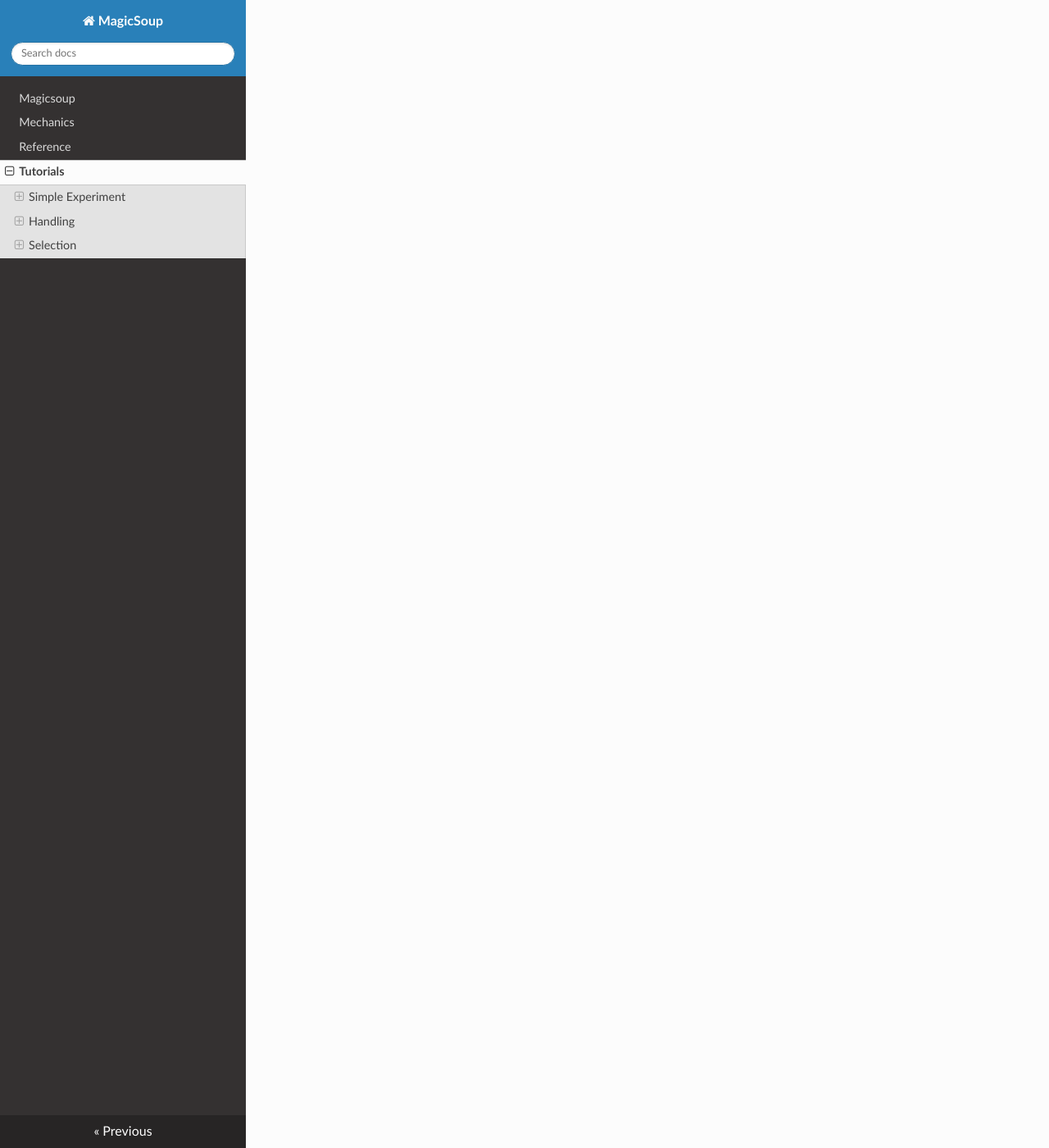
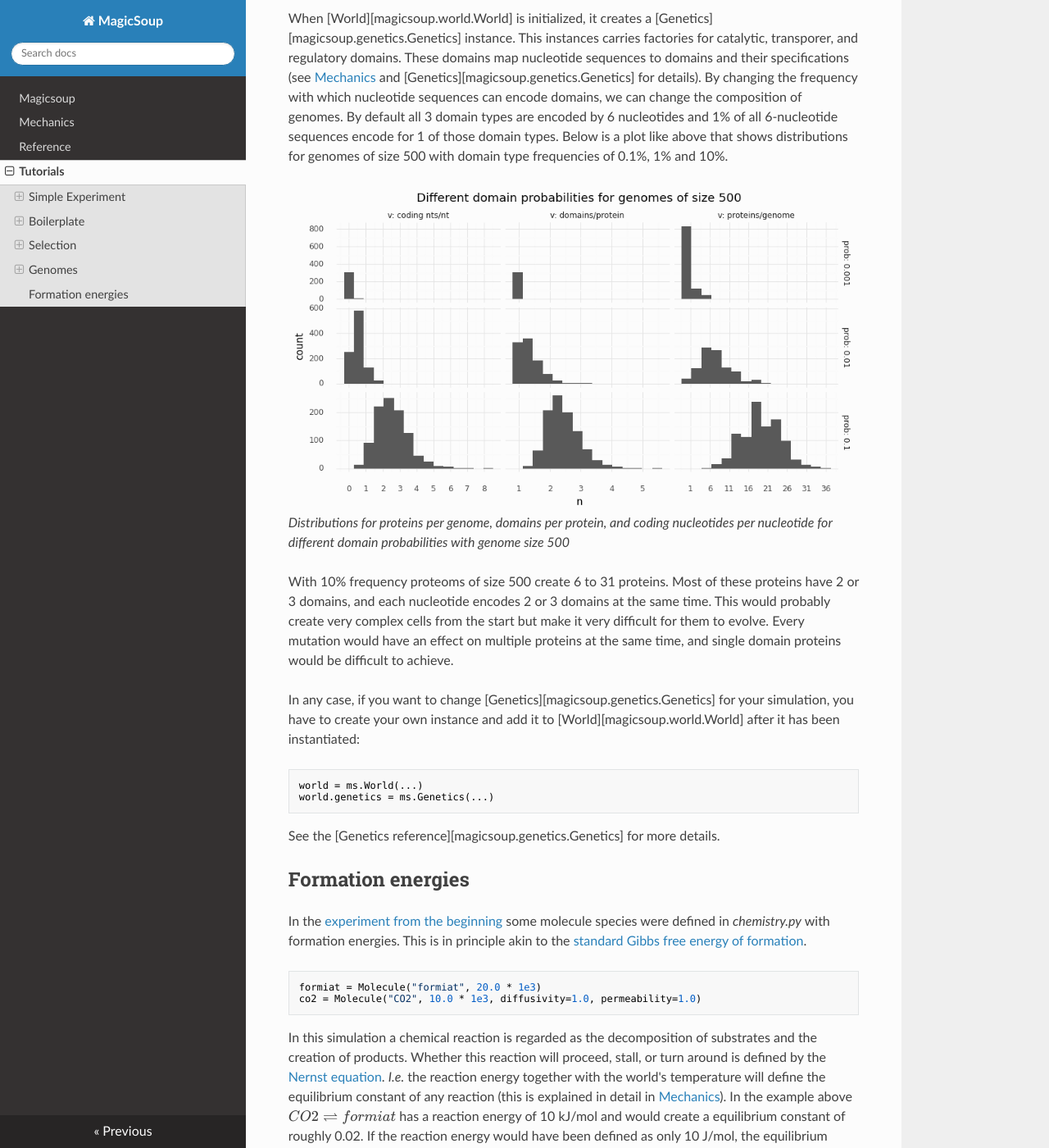
Before and after one commit to mRcSchwering/magic-soup, an MkDocs documentation site: the page built from docs/tutorials.md, in a window 1280 px wide and 1400 px high, scrolled down 15278 px. Shown: the whole window at 82% size. Built offline with MkDocs 1.6.1, drawn with Linux system fonts in a browser that asks for light colours; nearby versions of some CDN libraries; formulas are drawn with MathJax 3; some of the changed text lies outside the part shown.

Commit message:
updated tutorials docs

````diff
--- a/docs/tutorials.md
+++ b/docs/tutorials.md
@@ -1,5 +1,4 @@
 # Tutorials
-
 
 ## Simple Experiment
 
@@ -67,7 +66,7 @@ REACTIONS = [
 ```
 
 Each molecule species was created with a unique name and an energy of formation.
-This energy has effects on reaction energies (more on this in [Selection](#selection)).
+This energy has effects on reaction energies (more on this in [Formation energies](#formation-energies)).
 Any number of molecules in this simulation is expressed in _mol_
 and for this energy of formation it makes sense to think of it in terms of _J/mol_.
 So, here _ATP_ is defined with _100 kJ/mol_.
@@ -399,7 +398,7 @@ if __name__ == "__main__":
     main()
 ```
 
-## Handling
+## Boilerplate
 
 These are some examples for monitoring, checkpointing, and parametrizing simulations.
 Let's assume a setup like described in the [experiment above](#simple-experiment).
@@ -608,7 +607,7 @@ I am also not saving every step to reduce the time spend saving and the size of
 
 ## Selection
 
-Here, I want to focus on cell replication and survival.
+Replication and survival will guide randomly muated proteomes.
 In the [experiment above](#simple-experiment) I just used some functions to
 derive a probability for killing or replicating cells based on intracellular ATP, NADPH, and acetyl-CoA concentrations.
 
@@ -698,7 +697,7 @@ The likeliehood that a cell dies or replicates at least once over the course of
 different intracellular X concentrations.
 
 ![](img/kill_repl_prob.png)
-**Probability over time steps of a cell dying or dividing at least once when the chance to die depends on molecule concentration X with $p(X) =(X^7 + 1)^{-1}$ and the chance to replicate depends on it with $p(X) = X^5 / (X^5 + 15^5)$.**
+_Probability over time steps of a cell dying or dividing at least once when the chance to die depends on molecule concentration X with $p(X) =(X^7 + 1)^{-1}$ and the chance to replicate depends on it with $p(X) = X^5 / (X^5 + 15^5)$._
 
 These two events together influence cells growth.
 If a cell replicates, it increases to overall number of cells.
@@ -706,7 +705,7 @@ If a cell dies, it reduces the overall number of cells, and prohibits this cell
 We can simulate how cells with different X concentrations would grow given these kill and replication probabilities:
 
 ![](img/sim_cell_growth.png)
-**Simulated growth of cells with different molecule concentrations X when the chance to die depends on molecule concentration X with $p(X) =(X^7 + 1)^{-1}$ and the chance to replicate depends on it with $p(X) = X^5 / (X^5 + 15^5)$.**
+_Simulated growth of cells with different molecule concentrations X when the chance to die depends on molecule concentration X with $p(X) =(X^7 + 1)^{-1}$ and the chance to replicate depends on it with $p(X) = X^5 / (X^5 + 15^5)$._
 
 It helps to take a look at such a plot in order to see if the chosen probability functions lead to a balanced growth.
 Here, the probability functions would be good if we expect $X \in [1,5]$ and $X \ge 3$ to be a healthy cell.
@@ -725,7 +724,7 @@ Gray areas represent the total number of cells, stacked bar charts show the cell
 We have cell types with X concentrations of 3, 4, 5, and 6.
 
 ![](img/splitting_cells.png)
-**Simulated growth of cells with different molecule concentrations X when the chance to die depends on molecule concentration X with $p(X) =(X^7 + 1)^{-1}$ and the chance to replicate depends on it with $p(X) = X^5 / (X^5 + 15^5)$. Cells are split at different split ratios whenever they exceed a total count of 7000. Gray area represents total cell count, bars represent cell type composition before the split.**
+_Simulated growth of cells with different molecule concentrations X when the chance to die depends on molecule concentration X with $p(X) =(X^7 + 1)^{-1}$ and the chance to replicate depends on it with $p(X) = X^5 / (X^5 + 15^5)$. Cells are split at different split ratios whenever they exceed a total count of 7000. Gray area represents total cell count, bars represent cell type composition before the split._
 
 As you can see all cell types except the fastest growing cell type (with $X=5$) quickly disappear.
 Higher split ratios reduce stochastic effects a little bit, but the trend is the same.
@@ -737,3 +736,91 @@ As long as there is enough acetyl-CoA on the map cells are not pressured into cr
 So, the extinction event from above is not all bad.
 On the one hand, it can give acetyl-CoA-creating cell types a chance.
 On the other hand, it might just erase all of cells.
+
+
+## Genomes
+
+### Genome size
+
+In the [experiment from the beginning](#simple-experiment) cells were randomly added each round.
+They each had a random genome of 500 base pairs length.
+
+```python
+def add_cells(world: ms.World):
+    dn = 1000 - len(world.cells)
+    if dn > 0:
+        genomes = [ms.random_genome(s=500) for _ in range(dn)]
+        world.add_random_cells(genomes=genomes)
+```
+
+During the simulation these genomes can become shorter or longer through random mutations.
+But in the beginning it usually takes a few hundred or thousand time steps until a first colony appears.
+This process can be sped up by giving cells larger starting genomes.
+Larger genomes generally produce more proteins.
+But there are also other effects to consider.
+The plot below shows the average number of proteins per genome, domains per protein, and coding nucleotides per nucleotide.
+
+![](img/genome_sizes.png)
+_Distributions for proteins per genome, domains per protein, and coding nucleotides per nucleotide for different genome sizes with domain probability 0.01_
+
+With default settings genomes of size 500 create about 1 to 16 proteins.
+Most of them consist of 1 domain, some have 2 domains.
+Roughly every second nucleotide codes for some domain.
+We know that for some reactions in the Wood-Ljungdahl pathway multiple domains must be energetically coupled in order to work.
+So, it would help if the cell has a chance of recieving a few multi-domain proteins already at the start.
+Additionally, we can see that single nucleotide substitutions in the genome have roughly a 50% chance of changing the proteome.
+If this number is higher, proteomes will vary more but also be more unstable.
+
+### Other parameters
+
+When [World][magicsoup.world.World] is initialized, it creates a [Genetics][magicsoup.genetics.Genetics] instance.
+This instances carries factories for catalytic, transporer, and regulatory domains.
+These domains map nucleotide sequences to domains and their specifications (see [Mechanics](./mechanics.md) and [Genetics][magicsoup.genetics.Genetics] for details).
+By changing the frequency with which nucleotide sequences can encode domains, we can change the composition of genomes.
+By default all 3 domain types are encoded by 6 nucleotides and 1% of all 6-nucleotide sequences encode for 1 of those domain types.
+Below is a plot like above that shows distributions for genomes of size 500 with domain type frequencies of 0.1%, 1% and 10%.
+
+![](img/domain_probs.png)
+_Distributions for proteins per genome, domains per protein, and coding nucleotides per nucleotide for different domain probabilities with genome size 500_
+
+With 10% frequency proteoms of size 500 create 6 to 31 proteins.
+Most of these proteins have 2 or 3 domains, and each nucleotide encodes 2 or 3 domains at the same time.
+This would probably create very complex cells from the start but make it very difficult for them to evolve.
+Every mutation would have an effect on multiple proteins at the same time, and single domain proteins would be difficult to achieve.
+
+In any case, if you want to change [Genetics][magicsoup.genetics.Genetics] for your simulation, you have to create your
+own instance and add it to [World][magicsoup.world.World] after it has been instantiated:
+
+```python
+world = ms.World(...)
+world.genetics = ms.Genetics(...)
+```
+
+See the [Genetics reference][magicsoup.genetics.Genetics] for more details.
+
+## Formation energies
+
+In the [experiment from the beginning](#simple-experiment) some molecule species were defined in _chemistry.py_ with formation energies.
+This is in principle akin to the [standard Gibbs free energy of formation](https://en.wikipedia.org/wiki/Standard_Gibbs_free_energy_of_formation).
+
+```python
+formiat = Molecule("formiat", 20.0 * 1e3)
+co2 = Molecule("CO2", 10.0 * 1e3, diffusivity=1.0, permeability=1.0)
+```
+
+In this simulation a chemical reaction is regarded as the decomposition of substrates and the creation of products.
+Whether this reaction will proceed, stall, or turn around is defined by the [Nernst equation](https://en.wikipedia.org/wiki/Nernst_equation).
+_I.e._ the reaction energy together with the world's temperature will define the equilibrium constant of any reaction
+(this is explained in detail in [Mechanics](./mechanics.md)).
+In the example above $CO2 \rightleftharpoons formiat$ has a reaction energy of 10 kJ/mol and would create a equilibrium constant of roughly 0.02.
+If the reaction energy would have been defined as only 10 J/mol, the equilibrium constant would be almost 1.0.
+So, the range in which these formation energy values exist have a big impact on the equilibrium constants of reactions in the simulations.
+For the plot below, chemistries with formation energies of around 10 kJ/mol, 100 kJ/mol, and 200 kJ/mol were created and
+random proteins were generated. The equilibrium constant distributions of reactions catalyzed by these proteins are shown.
+
+![](img/equilibrium_constants.png)
+_Log10 of equilibrium constant distributions of random proteins at different temperatures for different reactions energies_
+
+With lower reaction energies reactions can be more dirven by reaction quotients.
+For energetically coupled transporter and catalytic domains this means transporters can power more reactions,
+_i.e._ cells can make more use of concentration gradients.
````
Also changed, not shown: other parts of docs/tutorials.md (+1 -1 lines), docs/img/domain_probs.png, docs/img/genome_sizes.png, 1 other file.
